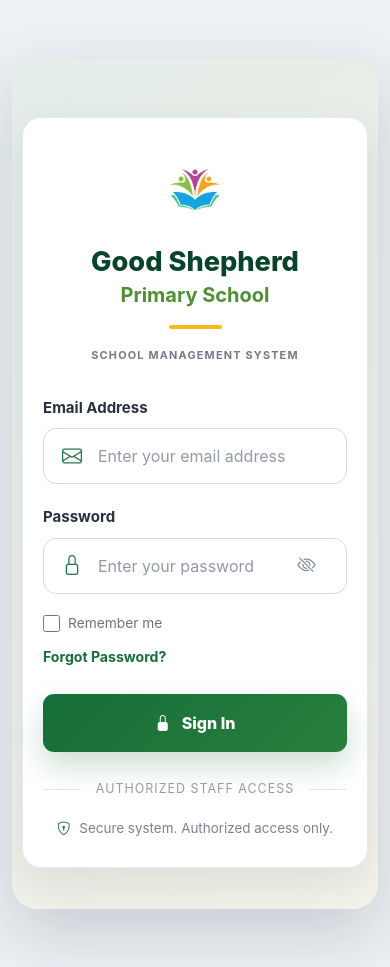
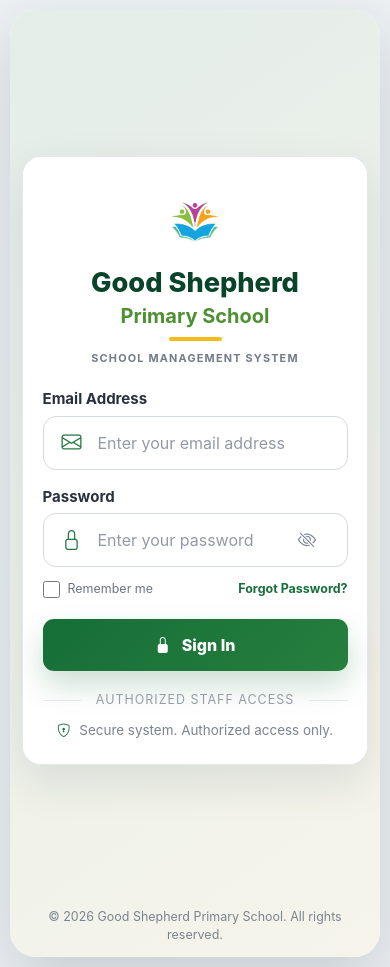
Before and after one commit to massatimo/GoodShephard_School_System, a PHP site: page /auth/login.php in a window 390 px wide. Run offline with PHP 8.4, Linux system fonts and the light colour scheme.

Commit message:
Login Change

```diff
--- a/assets/css/style.css
+++ b/assets/css/style.css
@@ -63,8 +64,8 @@ a {
 
 .modern-login-layout {
   width: min(1450px, 96vw);
-  height: min(850px, calc(100vh - 36px));
-  min-height: 620px;
+  height: min(850px, calc(100dvh - 36px));
+  min-height: 0;
   display: grid;
   grid-template-columns: 54% 46%;
   overflow: hidden;
@@ -222,7 +223,7 @@ a {
 /* RIGHT SIDE */
 
 .login-form-area {
-  height: 110%;
+  height: 100%;
   min-height: 0;
   display: flex;
   flex-direction: column;
@@ -503,8 +504,14 @@ a {
 }
 
 @media (max-width: 900px) {
+  .modern-login-page {
+    align-items: flex-start;
+  }
+
   .modern-login-layout {
+    height: auto;
     display: block;
+    overflow: visible;
   }
 
   .login-school-visual {
@@ -512,7 +519,8 @@ a {
   }
 
   .login-form-area {
-    min-height: 100vh;
+    height: auto;
+    min-height: auto;
     padding: 32px 20px;
     background:
       linear-gradient(
@@ -1245,8 +1347,10 @@ a {
 
   .modern-login-layout {
     max-width: 650px;
+    height: auto;
     min-height: auto;
     display: block;
+    overflow: visible;
   }
 
   .login-school-visual {
@@ -1254,6 +1358,7 @@ a {
   }
 
   .login-form-area {
+    height: auto;
     min-height: auto;
     padding: 30px 25px;
   }
@@ -1280,6 +1385,95 @@ a {
   .login-logo-wrapper {
     width: 88px;
     height: 88px;
+  }
+}
+
+/* Keep the complete login form inside tablet and phone viewports. */
+@media (max-width: 900px) {
+  .modern-login-page {
+    padding: 10px;
+    align-items: center;
+  }
+
+  .modern-login-layout {
+    height: calc(100dvh - 20px);
+    overflow: hidden;
+  }
+
+  .login-form-area {
+    height: 100%;
+    padding: 12px;
+    overflow: hidden;
+  }
+
+  .login-card-modern {
+    padding: clamp(14px, 2.5vh, 24px) clamp(18px, 5vw, 30px);
+  }
+
+  .login-school-identity {
+    margin-bottom: clamp(12px, 2.5vh, 22px);
+  }
+
+  .login-logo-wrapper {
+    width: clamp(58px, 11vh, 82px);
+    height: clamp(58px, 11vh, 82px);
+    margin-bottom: 6px;
+  }
+
+  .identity-line {
+    margin-top: 9px;
+    margin-bottom: 9px;
+  }
+
+  .login-field-group {
+    margin-bottom: clamp(9px, 2vh, 16px);
+  }
+
+  .login-field-group label {
+    margin-bottom: 5px;
+  }
+
+  .modern-input-wrapper {
+    min-height: clamp(46px, 7vh, 54px);
+  }
+
+  .login-options {
+    margin-bottom: clamp(12px, 2.5vh, 20px);
+  }
+
+  .modern-signin-button {
+    min-height: clamp(46px, 7vh, 52px);
+  }
+
+  .login-divider {
+    margin-top: clamp(12px, 2.5vh, 20px);
+    margin-bottom: 10px;
+  }
+
+  .modern-login-footer {
+    margin-top: 8px;
+  }
+}
+
+@media (max-width: 576px) {
+  .login-options {
+    align-items: center;
+    flex-direction: row;
+    gap: 10px;
+  }
+
+  .remember-option,
+  .forgot-password-link {
+    font-size: 0.78rem;
+  }
+}
+
+@media (max-height: 620px) and (max-width: 900px) {
+  .login-school-identity p,
+  .login-divider,
+  .secure-login-message,
+  .modern-login-footer {
+    display: none;
   }
 }
 
```
Also changed, not shown: other parts of assets/css/style.css (+97 -2 lines), pupils/view.php (+9 -8 lines).
